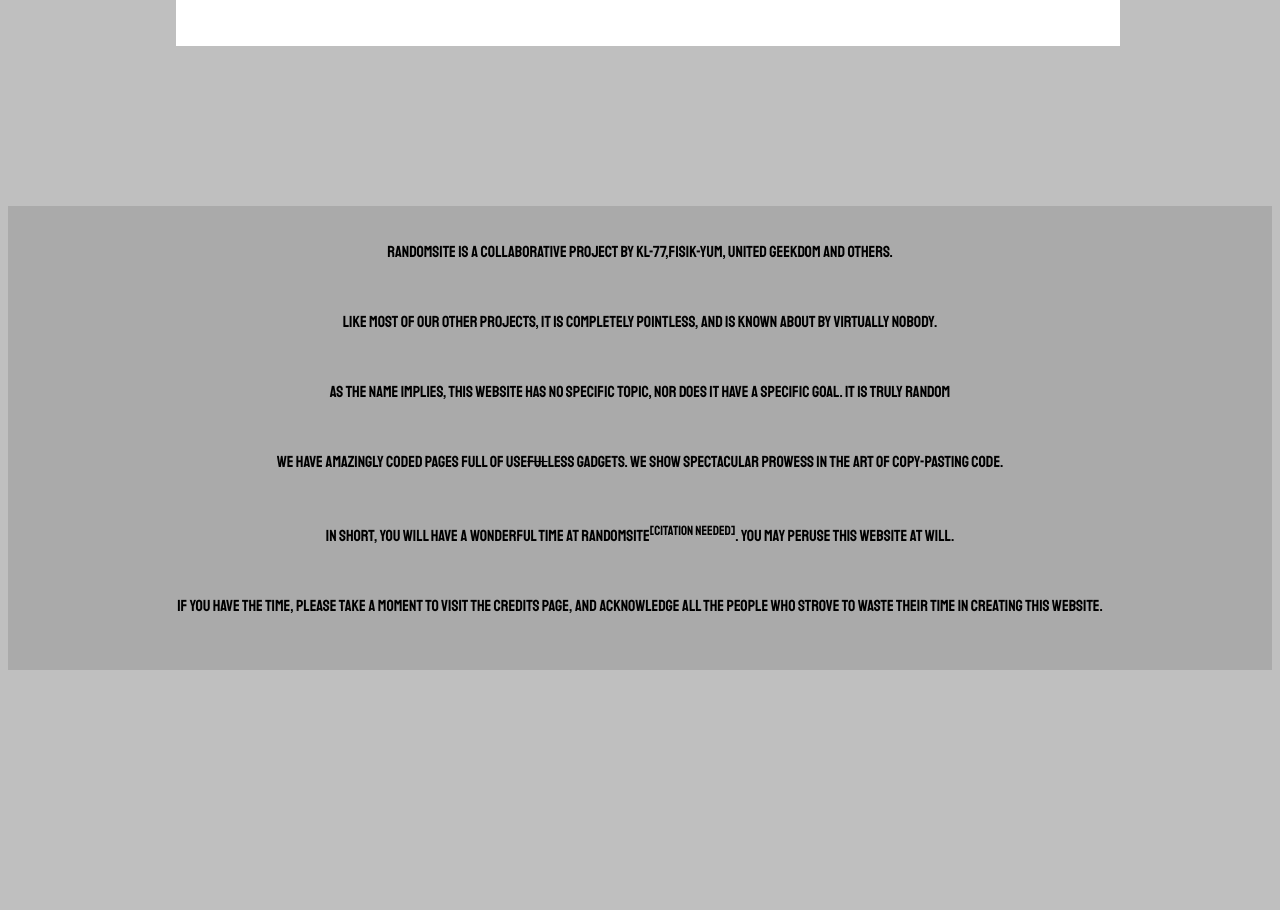
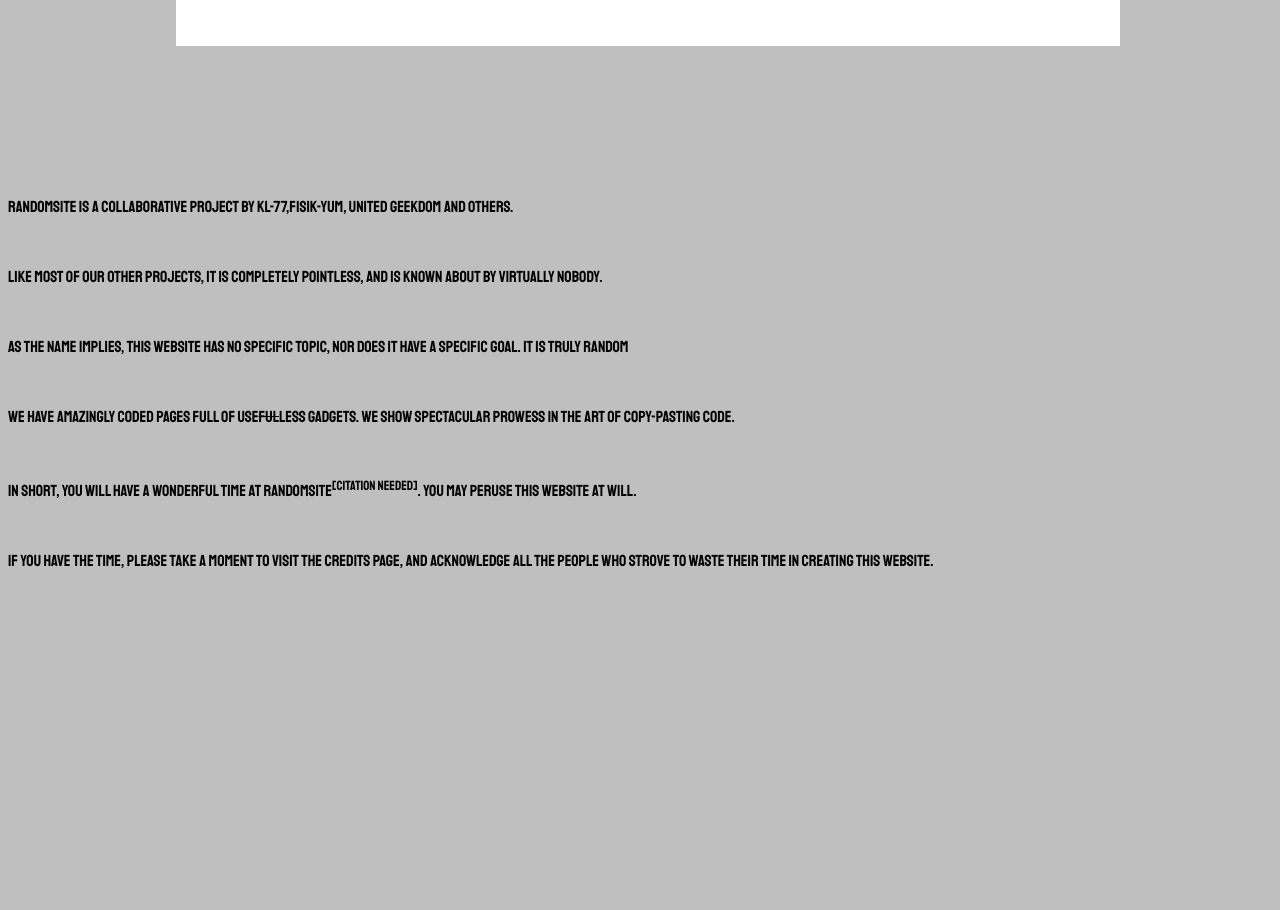
Before and after one commit to randomsite/randomsite.github.io, a PHP site: page /index.html in a window 1280 px wide. Shown: the part 628-1538 px from the top of the page. Run offline with PHP 8.4, Linux system fonts and the light colour scheme; some web fonts are replaced.

Commit message:
Update index.css

```diff
--- a/assets/index.css
+++ b/assets/index.css
@@ -3,14 +3,6 @@ h1 , i {
 }
 p {
     font-family: 'Staatliches', serif;
-}
-
-div.body {
-    border: 2px ridged #222222;
-    background-color: #AAAAAA;
-    text-align: center;
-    margin: 25px auto;
-    padding: 20px;
 }
 
 ul, a , h4 {
```
